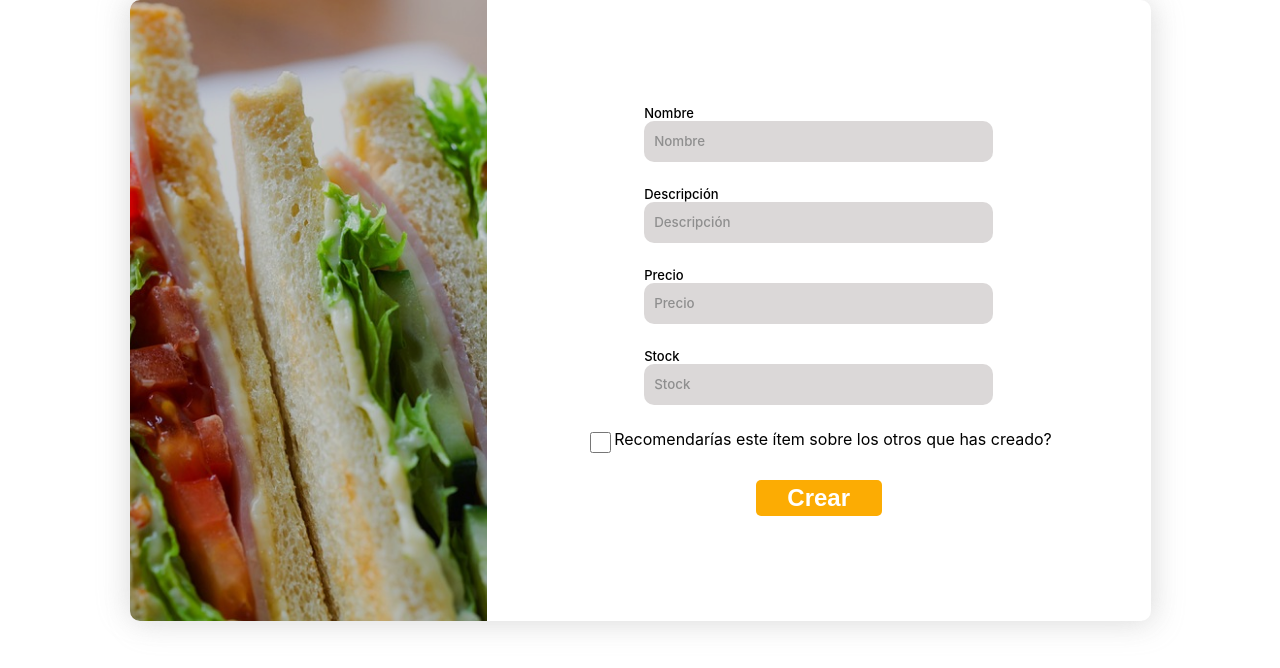
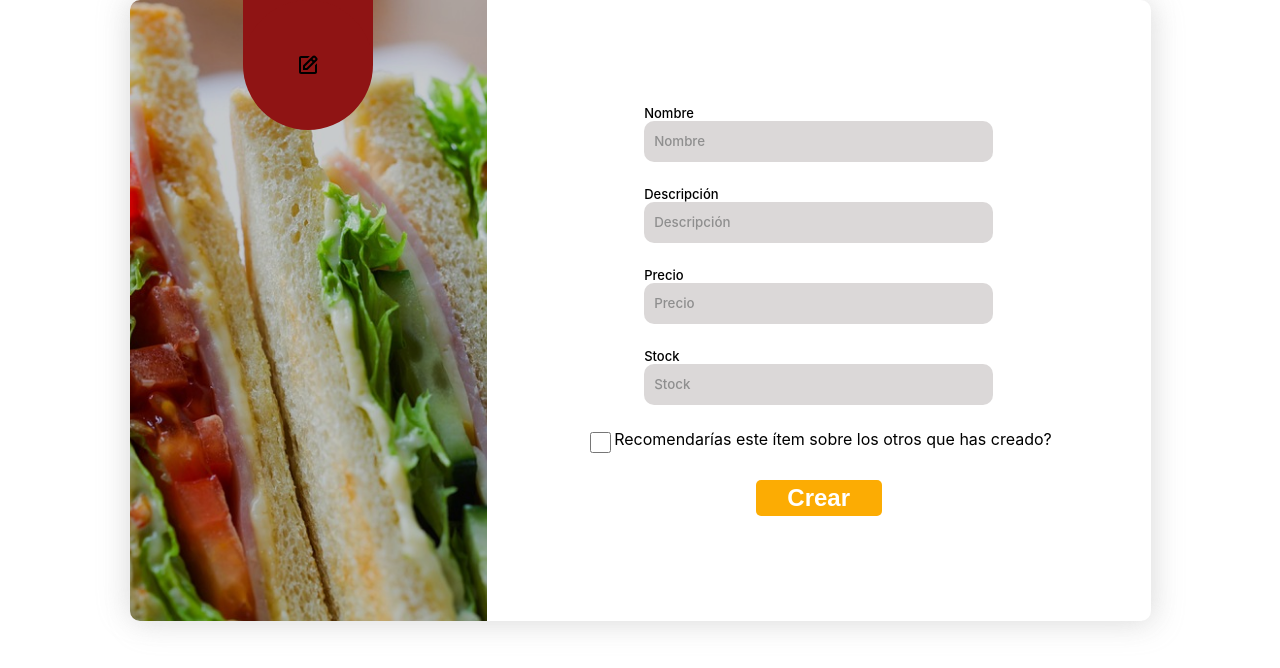
Before and after one commit to EXPRESSFOOD2/storeclient, a React (Create React App) app: page /create_menu_item in a window 1280 px wide. Shown: the top 668 px of the page. Built offline with nearby package versions, Linux system fonts and the light colour scheme.

Commit message:
adding icon edit

```diff
--- a/src/components/createItemMenu/Form.jsx
+++ b/src/components/createItemMenu/Form.jsx
@@ -1,6 +1,7 @@
 import React from "react";
 import style from "./form.module.css";
 import img from "./image/leftImgBG.jpg";
+import logoForm from "./image/bx-edit.svg";
 
 export default function Form() {
   return (
@@ -8,6 +9,7 @@ export default function Form() {
       <form action="" className={style.formBox}>
         <div className={style.formLeft}>
           <img src={img} alt="" />
+          <img className={style.logoForm} src={logoForm} alt="" />
         </div>
         <div className={style.formRight}>
           <div className={style.col}>
--- a/src/components/createItemMenu/form.module.css
+++ b/src/components/createItemMenu/form.module.css
@@ -80,11 +80,40 @@
 }
 
 .formLeft {
+  position: relative;
   width: 35%;
   height: 100%;
 }
 
-.formLeft > img {
+.formLeft::before {
+  content: "";
+  position: absolute;
+
+  width: 130px;
+  height: 65px;
+  left: 50%;
+  transform: translate(-50%, 0);
+  background-color: #8f1414;
+
+  z-index: 100;
+}
+
+.formLeft::after {
+  content: "";
+  position: absolute;
+
+  width: 130px;
+  height: 130px;
+  left: 50%;
+
+  transform: translate(-50%, 0);
+  background-color: #8f1414;
+  border-radius: 360px;
+
+  z-index: 100;
+}
+
+.formLeft > img:first-child {
   width: 100%;
   height: 100%;
   object-fit: cover;
@@ -93,6 +122,7 @@
   border-top-left-radius: 10px;
   border-bottom-left-radius: 10px;
 }
+
 .checkboxCol {
   display: flex;
   justify-content: start;
@@ -106,3 +136,12 @@
   width: 21.62px;
   height: 21.62px;
 }
+
+.logoForm {
+  position: absolute;
+  left: 50%;
+  transform: translate(-50%, -50%);
+  top: 65px;
+
+  z-index: 2000;
+}
```
Also changed, not shown: src/components/createItemMenu/image/bx-edit.svg (added).
